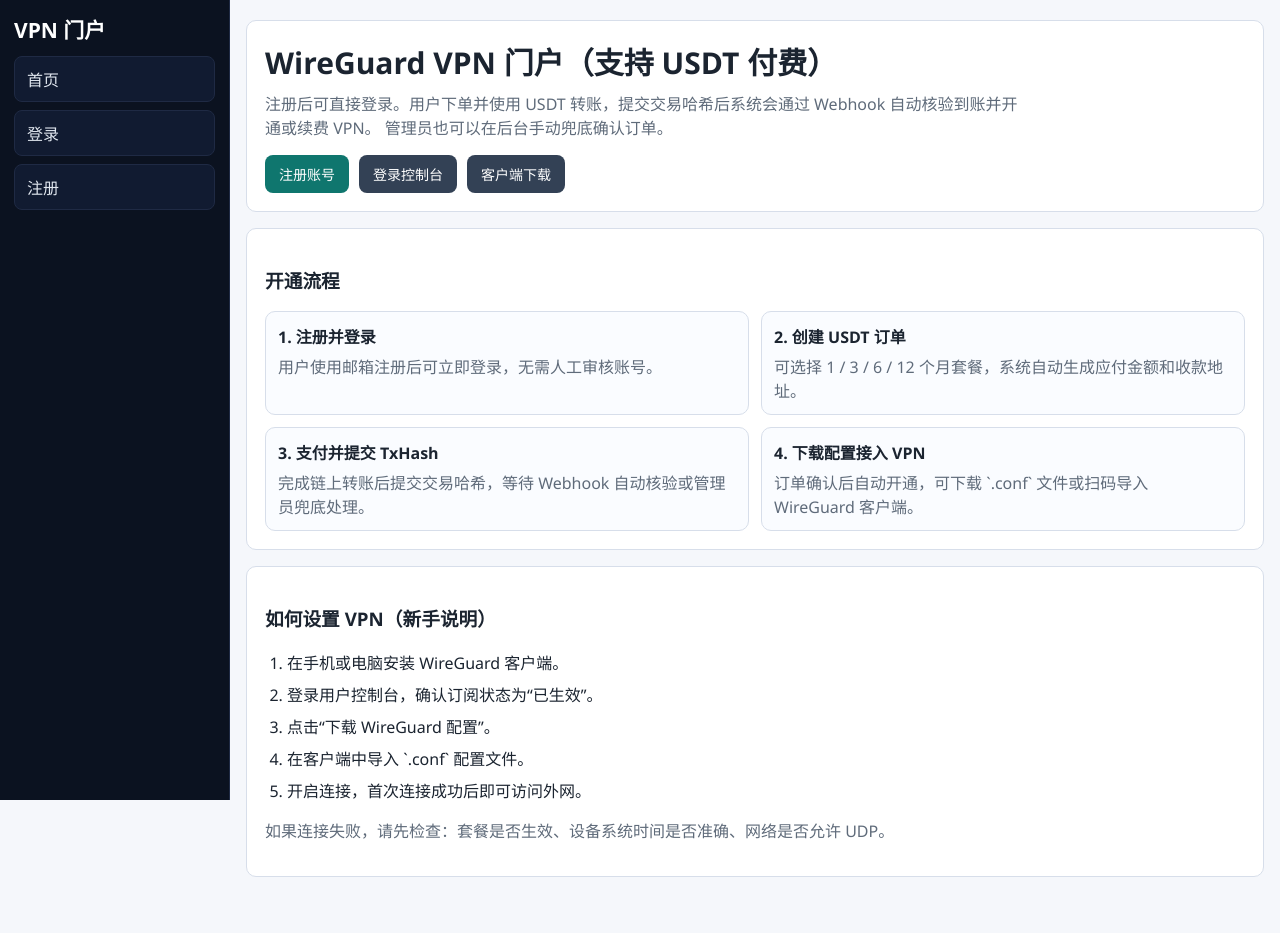
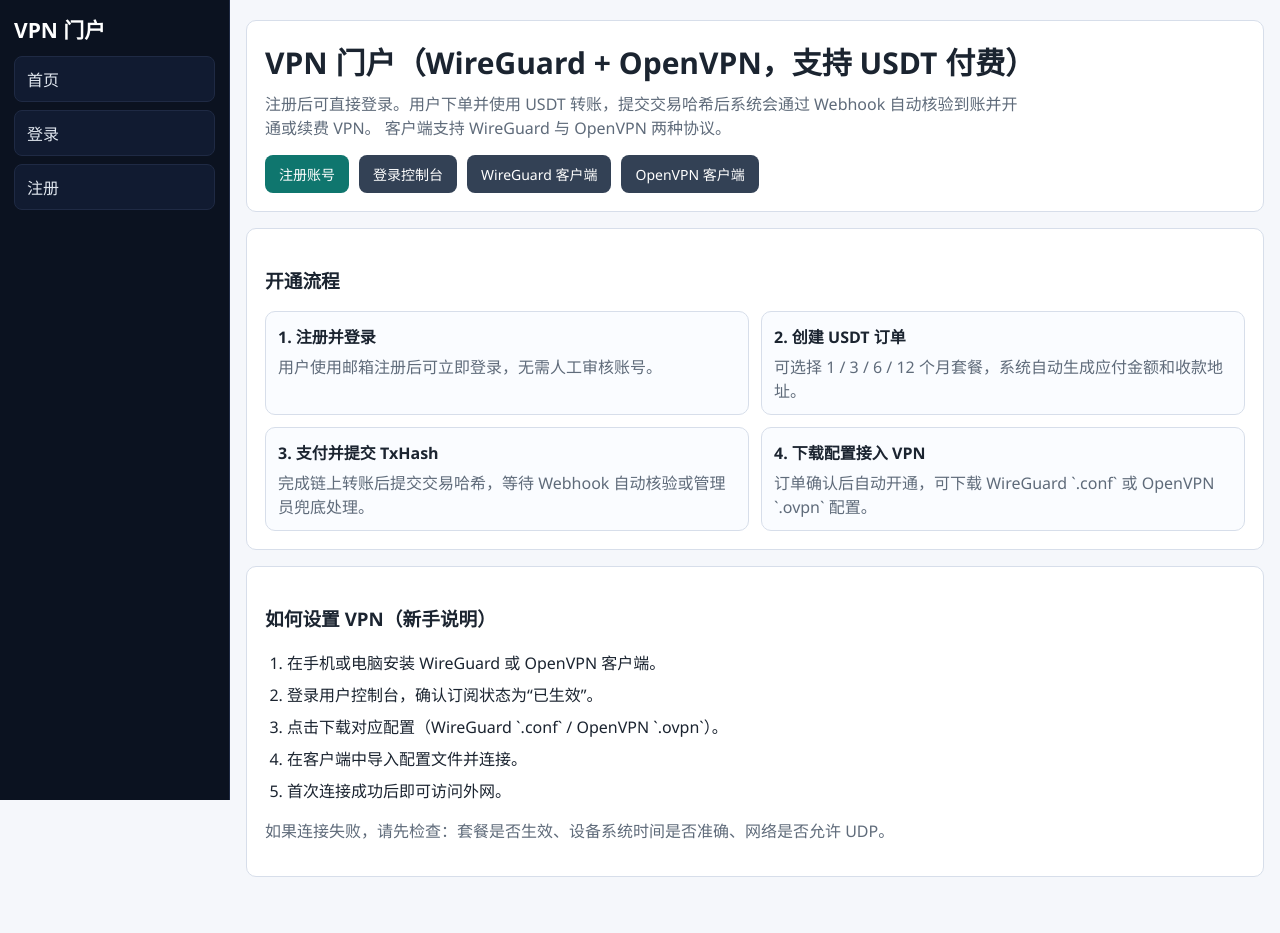
Before and after one commit to trowar/vpn-manager, a Flask app: page / in a window 1280 px wide. Run offline with Flask 3, Linux system fonts and the light colour scheme; data comes from the database, SQL or seed files in the repository; some libraries are stand-ins or nearby versions.

Commit message:
feat: add OpenVPN client download and server auth integration

```diff
--- a/app.py
+++ b/app.py
@@ -60,6 +60,39 @@ WIREGUARD_DOWNLOAD_LINKS = {
     "android_apk": "https://download.wireguard.com/android-client/",
     "official": "https://www.wireguard.com/install/",
 }
+OPENVPN_ENABLED = os.environ.get("OPENVPN_ENABLED", "1").strip().lower() in (
+    "1",
+    "true",
+    "yes",
+    "on",
+)
+OPENVPN_ENDPOINT_HOST = os.environ.get("OPENVPN_ENDPOINT_HOST", "").strip()
+OPENVPN_ENDPOINT_PORT_RAW = os.environ.get("OPENVPN_ENDPOINT_PORT", "1194").strip()
+try:
+    OPENVPN_ENDPOINT_PORT = int(OPENVPN_ENDPOINT_PORT_RAW)
+except ValueError:
+    OPENVPN_ENDPOINT_PORT = 1194
+if OPENVPN_ENDPOINT_PORT <= 0 or OPENVPN_ENDPOINT_PORT > 65535:
+    OPENVPN_ENDPOINT_PORT = 1194
+OPENVPN_PROTO = os.environ.get("OPENVPN_PROTO", "udp").strip().lower() or "udp"
+OPENVPN_CLIENT_DNS = os.environ.get("OPENVPN_CLIENT_DNS", WG_CLIENT_DNS).strip()
+OPENVPN_CIPHER = os.environ.get("OPENVPN_CIPHER", "AES-256-GCM").strip() or "AES-256-GCM"
+OPENVPN_AUTH = os.environ.get("OPENVPN_AUTH", "SHA256").strip() or "SHA256"
+OPENVPN_CA_CERT_FILE = Path(
+    os.environ.get("OPENVPN_CA_CERT_FILE", "/etc/openvpn/server/ca.crt")
+)
+OPENVPN_TLS_CRYPT_KEY_FILE = Path(
+    os.environ.get("OPENVPN_TLS_CRYPT_KEY_FILE", "/etc/openvpn/server/tls-crypt.key")
+)
+OPENVPN_DOWNLOAD_FALLBACK = "https://openvpn.net/client/"
+OPENVPN_DOWNLOAD_LINKS = {
+    "windows": "https://openvpn.net/client/client-connect-vpn-for-windows/",
+    "macos": "https://openvpn.net/client/client-connect-vpn-for-mac-os/",
+    "android": "https://play.google.com/store/apps/details?id=net.openvpn.openvpn",
+    "ios": "https://apps.apple.com/app/openvpn-connect-openvpn-app/id590379981",
+    "linux": "https://openvpn.net/client/",
+    "official": "https://openvpn.net/client/",
+}
 
 USERNAME_PATTERN = re.compile(r"^[a-zA-Z0-9_.-]{3,32}$")
 PLAN_OPTIONS = (1, 3, 6, 12)
@@ -94,6 +127,7 @@ ADMIN_UI_TZ_NAME = "北京时间 (UTC+8)"
 app = Flask(__name__)
 app.config["SECRET_KEY"] = os.environ.get("PORTAL_SECRET_KEY", "change-this-secret")
 _CLIENT_ALLOWED_IPS_CACHE: str | None = None
+_OPENVPN_ROUTE_LINES_CACHE: list[str] | None = None
 
 
 def utcnow() -> datetime:
@@ -243,7 +277,7 @@ def get_client_allowed_ips() -> str:
     return _CLIENT_ALLOWED_IPS_CACHE
 
 
-def detect_wireguard_platform(user_agent: str) -> str:
+def detect_client_platform(user_agent: str) -> str:
     ua = (user_agent or "").lower()
     if "android" in ua:
         return "android"
@@ -256,6 +290,107 @@ def detect_wireguard_platform(user_agent: str) -> str:
     if "linux" in ua:
         return "linux"
     return "official"
+
+
+def detect_wireguard_platform(user_agent: str) -> str:
+    return detect_client_platform(user_agent)
+
+
+def detect_openvpn_platform(user_agent: str) -> str:
+    return detect_client_platform(user_agent)
+
+
+def get_openvpn_endpoint_host() -> str:
+    if OPENVPN_ENDPOINT_HOST:
+        return OPENVPN_ENDPOINT_HOST
+
+    wg_endpoint = (WG_ENDPOINT or "").strip()
+    if not wg_endpoint:
+        return "127.0.0.1"
+    if wg_endpoint.startswith("["):
+        idx = wg_endpoint.find("]")
+        if idx > 1:
+            return wg_endpoint[1:idx]
+    if wg_endpoint.count(":") == 1:
+        return wg_endpoint.rsplit(":", 1)[0]
+    return wg_endpoint
+
+
+def get_openvpn_route_lines() -> list[str]:
+    global _OPENVPN_ROUTE_LINES_CACHE
+    if _OPENVPN_ROUTE_LINES_CACHE is not None:
+        return _OPENVPN_ROUTE_LINES_CACHE
+
+    smart_modes = {"cn_local", "cn_split", "china-bypass", "overseas-proxy"}
+    if WG_ROUTE_POLICY in smart_modes:
+        routes = load_allowed_ips_from_file(WG_NON_CN_ROUTES_FILE)
+        lines = ["route-nopull"]
+        for cidr in routes:
+            try:
+                network = ipaddress.ip_network(cidr, strict=False)
+            except ValueError:
+                continue
+            if network.version != 4:
+                continue
+            lines.append(f"route {network.network_address} {network.netmask}")
+        _OPENVPN_ROUTE_LINES_CACHE = lines
+        return _OPENVPN_ROUTE_LINES_CACHE
+
+    _OPENVPN_ROUTE_LINES_CACHE = ["redirect-gateway def1"]
+    return _OPENVPN_ROUTE_LINES_CACHE
+
+
+def read_required_text(path: Path, label: str) -> str:
+    if not path.exists():
+        raise RuntimeError(f"{label} 文件不存在：{path}")
+    content = path.read_text(encoding="utf-8").strip()
+    if not content:
+        raise RuntimeError(f"{label} 文件为空：{path}")
+    return content
+
+
+def build_openvpn_client_config(username: str) -> str:
+    if not OPENVPN_ENABLED:
+        raise RuntimeError("管理员尚未启用 OpenVPN 支持。")
+
+    ca_text = read_required_text(OPENVPN_CA_CERT_FILE, "OpenVPN CA 证书")
+    tls_crypt_text = ""
+    if OPENVPN_TLS_CRYPT_KEY_FILE.exists():
+        tls_crypt_text = OPENVPN_TLS_CRYPT_KEY_FILE.read_text(encoding="utf-8").strip()
+
+    remote_host = get_openvpn_endpoint_host()
+    lines = [
+        "client",
+        "dev tun",
+        f"proto {OPENVPN_PROTO}",
+        f"remote {remote_host} {OPENVPN_ENDPOINT_PORT}",
+        "resolv-retry infinite",
+        "nobind",
+        "persist-key",
+        "persist-tun",
+        "auth-user-pass",
+        "auth-nocache",
+        "remote-cert-tls server",
+        f"cipher {OPENVPN_CIPHER}",
+        f"auth {OPENVPN_AUTH}",
+        "verb 3",
+        f"setenv PORTAL_USER {safe_name(username)}",
+    ]
+    if OPENVPN_PROTO == "udp":
+        lines.append("explicit-exit-notify 1")
+    if OPENVPN_CLIENT_DNS:
+        lines.append(f"dhcp-option DNS {OPENVPN_CLIENT_DNS}")
+    lines.extend(get_openvpn_route_lines())
+
+    lines.append("<ca>")
+    lines.append(ca_text)
+    lines.append("</ca>")
+    if tls_crypt_text:
+        lines.append("<tls-crypt>")
+        lines.append(tls_crypt_text)
+        lines.append("</tls-crypt>")
+
+    return "\n".join(lines) + "\n"
 
 
 def get_registration_cooldown_seconds(
@@ -625,6 +760,7 @@ def inject_user():
         "usdt_receive_address": payment_settings["usdt_receive_address"],
         "usdt_default_network": payment_settings["usdt_default_network"],
         "usdt_network_options": USDT_NETWORK_OPTIONS,
+        "openvpn_enabled": OPENVPN_ENABLED,
     }
 
 
@@ -1171,6 +1307,30 @@ def wireguard_download_auto():
 def wireguard_download_redirect(platform: str):
     key = (platform or "").strip().lower()
     target_url = WIREGUARD_DOWNLOAD_LINKS.get(key, WIREGUARD_DOWNLOAD_FALLBACK)
+    return redirect(target_url, code=302)
+
+
+@app.route("/openvpn/download")
+def openvpn_download_page():
+    user = current_user()
+    dashboard_page = "guide" if user and user["role"] == "user" else None
+    return render_template(
+        "openvpn_download.html",
+        dashboard_page=dashboard_page,
+        openvpn_download_links=OPENVPN_DOWNLOAD_LINKS,
+    )
+
+
+@app.route("/openvpn/download/auto")
+def openvpn_download_auto():
+    platform = detect_openvpn_platform(request.headers.get("User-Agent", ""))
+    return redirect(url_for("openvpn_download_redirect", platform=platform))
+
+
+@app.route("/openvpn/download/<platform>")
+def openvpn_download_redirect(platform: str):
+    key = (platform or "").strip().lower()
+    target_url = OPENVPN_DOWNLOAD_LINKS.get(key, OPENVPN_DOWNLOAD_FALLBACK)
     return redirect(target_url, code=302)
 
 
@@ -2110,6 +2270,33 @@ def download_config():
     )
 
 
+@app.route("/download/openvpn")
+@login_required
+def download_openvpn_config():
+    user = current_user()
+    if user["role"] != "user":
+        flash("管理员无需下载客户端配置。", "error")
+        return redirect(url_for("dashboard"))
+
+    db = get_db()
+    reconcile_expired_subscriptions(db)
+    user = db.execute("SELECT * FROM users WHERE id = ?", (user["id"],)).fetchone()
+
+    if not is_subscription_active(user):
+        flash("订阅未生效或已过期，请先续费。", "error")
+        return redirect(url_for("dashboard"))
+
+    try:
+        config_text = build_openvpn_client_config(user["username"])
+    except Exception as exc:
+        flash(f"OpenVPN 配置生成失败：{exc}", "error")
+        return redirect(url_for("dashboard_home"))
+
+    filename = f"ovpn-{safe_name(user['username'])}.ovpn"
+    headers = {"Content-Disposition": f'attachment; filename=\"{filename}\"'}
+    return Response(config_text, headers=headers, mimetype="text/plain")
+
+
 
 @app.route("/download/qr")
 @login_required
--- a/templates/dashboard_home.html
+++ b/templates/dashboard_home.html
@@ -33,12 +33,15 @@
     {% if active %}
       <div class="actions">
         <a class="btn" href="{{ url_for('download_config') }}">下载 WireGuard 配置</a>
+        <a class="btn secondary" href="{{ url_for('download_openvpn_config') }}">下载 OpenVPN 配置</a>
         <a class="btn secondary" href="{{ url_for('wireguard_download_page') }}">客户端下载</a>
+        <a class="btn secondary" href="{{ url_for('openvpn_download_page') }}">OpenVPN 客户端</a>
       </div>
-      <p class="helper">已关闭配置二维码下载，请使用 `.conf` 配置文件导入 WireGuard 客户端。</p>
+      <p class="helper">已关闭配置二维码下载。WireGuard 使用 `.conf` 导入；OpenVPN 使用 `.ovpn` 导入。</p>
     {% else %}
       <div class="actions">
         <a class="btn secondary" href="{{ url_for('wireguard_download_page') }}">客户端下载</a>
+        <a class="btn secondary" href="{{ url_for('openvpn_download_page') }}">OpenVPN 客户端</a>
       </div>
     {% endif %}
   </section>
--- a/templates/index.html
+++ b/templates/index.html
@@ -1,15 +1,16 @@
 {% extends "base.html" %}
 {% block content %}
 <section class="card hero">
-  <h2>WireGuard VPN 门户（支持 USDT 付费）</h2>
+  <h2>VPN 门户（WireGuard + OpenVPN，支持 USDT 付费）</h2>
   <p>
     注册后可直接登录。用户下单并使用 USDT 转账，提交交易哈希后系统会通过 Webhook 自动核验到账并开通或续费 VPN。
-    管理员也可以在后台手动兜底确认订单。
+    客户端支持 WireGuard 与 OpenVPN 两种协议。
   </p>
   <div class="actions">
     <a class="btn" href="{{ url_for('register') }}">注册账号</a>
     <a class="btn secondary" href="{{ url_for('login') }}">登录控制台</a>
-    <a class="btn secondary" href="{{ url_for('wireguard_download_page') }}">客户端下载</a>
+    <a class="btn secondary" href="{{ url_for('wireguard_download_page') }}">WireGuard 客户端</a>
+    <a class="btn secondary" href="{{ url_for('openvpn_download_page') }}">OpenVPN 客户端</a>
   </div>
 </section>
 
@@ -30,7 +31,7 @@
     </div>
     <div class="feature-item">
       <h4>4. 下载配置接入 VPN</h4>
-      <p>订单确认后自动开通，可下载 `.conf` 文件或扫码导入 WireGuard 客户端。</p>
+      <p>订单确认后自动开通，可下载 WireGuard `.conf` 或 OpenVPN `.ovpn` 配置。</p>
     </div>
   </div>
 </section>
@@ -38,11 +39,11 @@
 <section class="card">
   <h3>如何设置 VPN（新手说明）</h3>
   <ol class="guide-steps">
-    <li>在手机或电脑安装 WireGuard 客户端。</li>
+    <li>在手机或电脑安装 WireGuard 或 OpenVPN 客户端。</li>
     <li>登录用户控制台，确认订阅状态为“已生效”。</li>
-    <li>点击“下载 WireGuard 配置”。</li>
-    <li>在客户端中导入 `.conf` 配置文件。</li>
-    <li>开启连接，首次连接成功后即可访问外网。</li>
+    <li>点击下载对应配置（WireGuard `.conf` / OpenVPN `.ovpn`）。</li>
+    <li>在客户端中导入配置文件并连接。</li>
+    <li>首次连接成功后即可访问外网。</li>
   </ol>
   <p class="helper">
     如果连接失败，请先检查：套餐是否生效、设备系统时间是否准确、网络是否允许 UDP。
```
Also changed, not shown: scripts/openvpn_auth.py (added, +73 -0 lines), templates/dashboard_guide.html (+18 -12 lines), templates/openvpn_download.html (added, +49 -0 lines), README.md, 1 other file.
